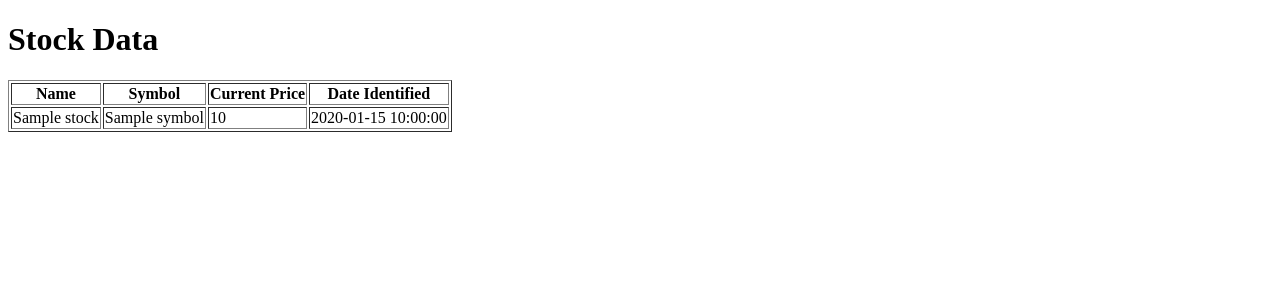
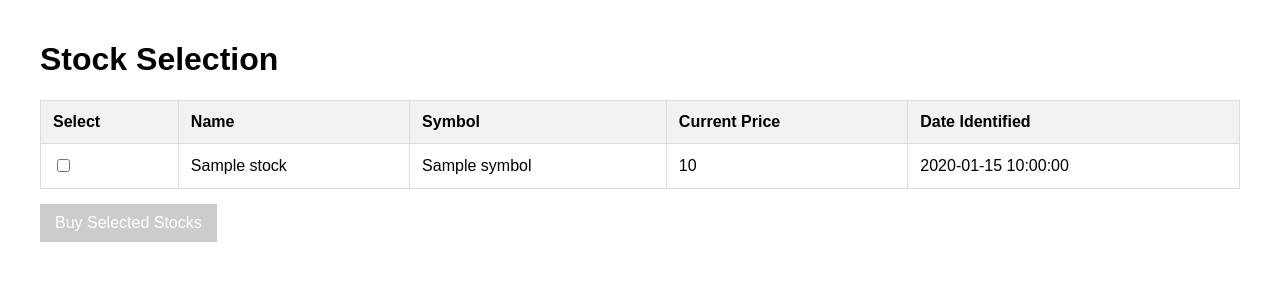
Before and after one commit to okanshuman/Finvasia-AnshumanSureshot, a Flask app: template templates/index.html in a window 1280 px wide. Shown: the top 300 px of the page. Run offline with Flask 3, Linux system fonts and the light colour scheme; the template is opened without the code that fills it: most values are stand-ins (such as "Sample title", 1, 10 or a date in 2020).

Commit message:
Updated code to manually place order

```diff
--- a/app.py
+++ b/app.py
@@ -1,5 +1,5 @@
 # app.py
-from flask import Flask, render_template, jsonify
+from flask import Flask, render_template, jsonify, request
 from flask_apscheduler import APScheduler
 import logging
 from fetch_and_buy_stock import fetch_stocks
@@ -31,14 +31,14 @@ else:
     holdings_symbols = set()  # Set to empty if no holdings are found
 
 # Schedule fetch_stocks to run every 1 minute (60 seconds)
-scheduler.add_job(func=lambda: fetch_stocks(stock_data, holdings_symbols, api), trigger='interval', seconds=60, id='fetch_stocks_job')
+scheduler.add_job(func=lambda: fetch_stocks(stock_data, holdings_symbols), trigger='interval', seconds=60, id='fetch_stocks_job')
 
 # Schedule sell_holding to run every 15 seconds
 scheduler.add_job(func=lambda: sell_holding(api), trigger='interval', seconds=15, id='sell_holding_job')
 
 @app.route('/')
 def index():
-    fetch_stocks(stock_data, holdings_symbols, api)  # Invoke fetch_stocks whenever the homepage is accessed
+    fetch_stocks(stock_data, holdings_symbols)  # Invoke fetch_stocks whenever the homepage is accessed
     return render_template('index.html', stocks=stock_data)
 
 @app.route('/api/stocks')
@@ -46,5 +46,45 @@ def get_stocks():
     """API endpoint to get the latest stocks in JSON format."""
     return jsonify(stock_data)
 
+@app.route('/buy_stocks', methods=['POST'])
+def buy_stocks():
+    """
+    Endpoint to manually buy selected stocks
+    """
+    try:
+        stocks_to_buy = request.json
+        results = []
+
+        for stock in stocks_to_buy:
+            # Prepare the stock symbol
+            trading_symbol_name = stock['symbol']
+
+            # Get the correct symbol name
+            correct_symbol_name = getSymbolNameFinvasia(api, trading_symbol_name)
+
+            # Calculate quantity based on 5000 rupee investment
+            current_price = stock['price']
+            quantity = int(5000 / current_price)
+
+            # Place the buy order
+            order_response = placeOrder(api, buy_or_sell='B', tradingsymbol=correct_symbol_name, quantity=quantity)
+
+            results.append({
+                'symbol': stock['symbol'],
+                'quantity': quantity,
+                'order_response': order_response
+            })
+
+        return jsonify({
+            'message': f'Successfully placed orders for {len(results)} stocks',
+            'results': results
+        }), 200
+
+    except Exception as e:
+        logging.error(f"Error buying stocks: {e}")
+        return jsonify({
+            'error': str(e)
+        }), 500
+
 if __name__ == '__main__':
     app.run(host='0.0.0.0', port=5004, debug=True)
--- a/templates/index.html
+++ b/templates/index.html
@@ -3,45 +3,181 @@
 <head>
     <meta charset="UTF-8">
     <meta name="viewport" content="width=device-width, initial-scale=1.0">
-    <title>Stock Data</title>
-    <script src="https://code.jquery.com/jquery-3.6.0.min.js"></script>
+    <title>Stock Selection</title>
+    <style>
+        body {
+            font-family: Arial, sans-serif;
+            max-width: 1200px;
+            margin: 0 auto;
+            padding: 20px;
+        }
+        table {
+            width: 100%;
+            border-collapse: collapse;
+        }
+        th, td {
+            border: 1px solid #ddd;
+            padding: 12px;
+            text-align: left;
+        }
+        th {
+            background-color: #f2f2f2;
+        }
+        #buy-selected {
+            margin-top: 15px;
+            padding: 10px 15px;
+            background-color: #4CAF50;
+            color: white;
+            border: none;
+            cursor: pointer;
+            font-size: 16px;
+        }
+        #buy-selected:disabled {
+            background-color: #cccccc;
+            cursor: not-allowed;
+        }
+        #order-results {
+            margin-top: 15px;
+            padding: 10px;
+        }
+    </style>
 </head>
 <body>
-    <h1>Stock Data</h1>
-    <table border="1" id="stock-table">
+    <h1>Stock Selection</h1>
+
+    <table id="stock-table">
+        <thead>
             <tr>
+                <th>Select</th>
                 <th>Name</th>
                 <th>Symbol</th>
                 <th>Current Price</th>
                 <th>Date Identified</th>
             </tr>
+        </thead>
+        <tbody id="stock-table-body">
             {% for stock in stocks %}
             <tr>
+                <td>
+                    <input type="checkbox"
+                           class="stock-select"
+                           data-name="{{ stock.name }}"
+                           data-symbol="{{ stock.symbol }}"
+                           data-price="{{ stock.current_price }}">
+                </td>
                 <td>{{ stock.name }}</td>
                 <td>{{ stock.symbol }}</td>
                 <td>{{ stock.current_price }}</td>
                 <td>{{ stock.date }}</td>
             </tr>
             {% endfor %}
+        </tbody>
     </table>
 
+    <button id="buy-selected" disabled>Buy Selected Stocks</button>
+    <div id="order-results"></div>
+
     <script>
+        // Pure JavaScript implementation without jQuery
+        document.addEventListener('DOMContentLoaded', function() {
+            const stockTable = document.getElementById('stock-table-body');
+            const buyButton = document.getElementById('buy-selected');
+            const orderResults = document.getElementById('order-results');
+
+            // Event delegation for checkboxes
+            stockTable.addEventListener('change', function(event) {
+                if (event.target.classList.contains('stock-select')) {
+                    updateBuyButton();
+                }
+            });
+
+            function updateBuyButton() {
+                const selectedCheckboxes = document.querySelectorAll('.stock-select:checked');
+
+                if (selectedCheckboxes.length > 0) {
+                    buyButton.disabled = false;
+                    buyButton.textContent = `Buy ${selectedCheckboxes.length} Selected Stock${selectedCheckboxes.length !== 1 ? 's' : ''}`;
+                } else {
+                    buyButton.disabled = true;
+                    buyButton.textContent = 'Buy Selected Stocks';
+                }
+            }
+
+            // Buy selected stocks
+            buyButton.addEventListener('click', function() {
+                const selectedStocks = Array.from(
+                    document.querySelectorAll('.stock-select:checked')
+                ).map(checkbox => ({
+                    name: checkbox.getAttribute('data-name'),
+                    symbol: checkbox.getAttribute('data-symbol'),
+                    price: parseFloat(checkbox.getAttribute('data-price'))
+                }));
+
+                fetch('/buy_stocks', {
+                    method: 'POST',
+                    headers: {
+                        'Content-Type': 'application/json'
+                    },
+                    body: JSON.stringify(selectedStocks)
+                })
+                .then(response => response.json())
+                .then(data => {
+                    if (data.message) {
+                        orderResults.innerHTML = `<p style="color: green;">${data.message}</p>`;
+
+                        // Uncheck all checkboxes and disable buy button
+                        document.querySelectorAll('.stock-select:checked').forEach(checkbox => {
+                            checkbox.checked = false;
+                        });
+                        updateBuyButton();
+                    }
+                })
+                .catch(error => {
+                    orderResults.innerHTML = `<p style="color: red;">Error: ${error.message}</p>`;
+                });
+            });
+
+            // Initial button state
+            updateBuyButton();
+
+            // Periodic stock fetching
             function fetchStocks() {
-            $.getJSON('/api/stocks', function(data) {
-                $('#stock-table tr:not(:first)').remove(); // Clear existing rows except header
-                data.forEach(function(stock) {
-                    $('#stock-table').append(`<tr>
+                fetch('/api/stocks')
+                    .then(response => response.json())
+                    .then(stocks => {
+                        const tableBody = document.getElementById('stock-table-body');
+                        tableBody.innerHTML = ''; // Clear existing rows
+
+                        stocks.forEach(stock => {
+                            const row = `
+                                <tr>
+                                    <td>
+                                        <input type="checkbox"
+                                               class="stock-select"
+                                               data-name="${stock.name}"
+                                               data-symbol="${stock.symbol}"
+                                               data-price="${stock.current_price}">
+                                    </td>
                                     <td>${stock.name}</td>
                                     <td>${stock.symbol}</td>
                                     <td>${stock.current_price}</td>
                                     <td>${stock.date}</td>
-                    </tr>`);
+                                </tr>
+                            `;
+                            tableBody.insertAdjacentHTML('beforeend', row);
                         });
+
+                        // Reset button state after fetching
+                        updateBuyButton();
+                    })
+                    .catch(error => {
+                        console.error('Error fetching stocks:', error);
                     });
             }
 
-        // Fetch stocks every 5 minutes (300000 milliseconds)
+            // Fetch stocks every 5 minutes
             setInterval(fetchStocks, 300000);
+        });
     </script>
 </body>
 </html>
```
Also changed, not shown: fetch_and_buy_stock.py (+3 -42 lines). Lines whose indentation alone changed are shown as unchanged.
